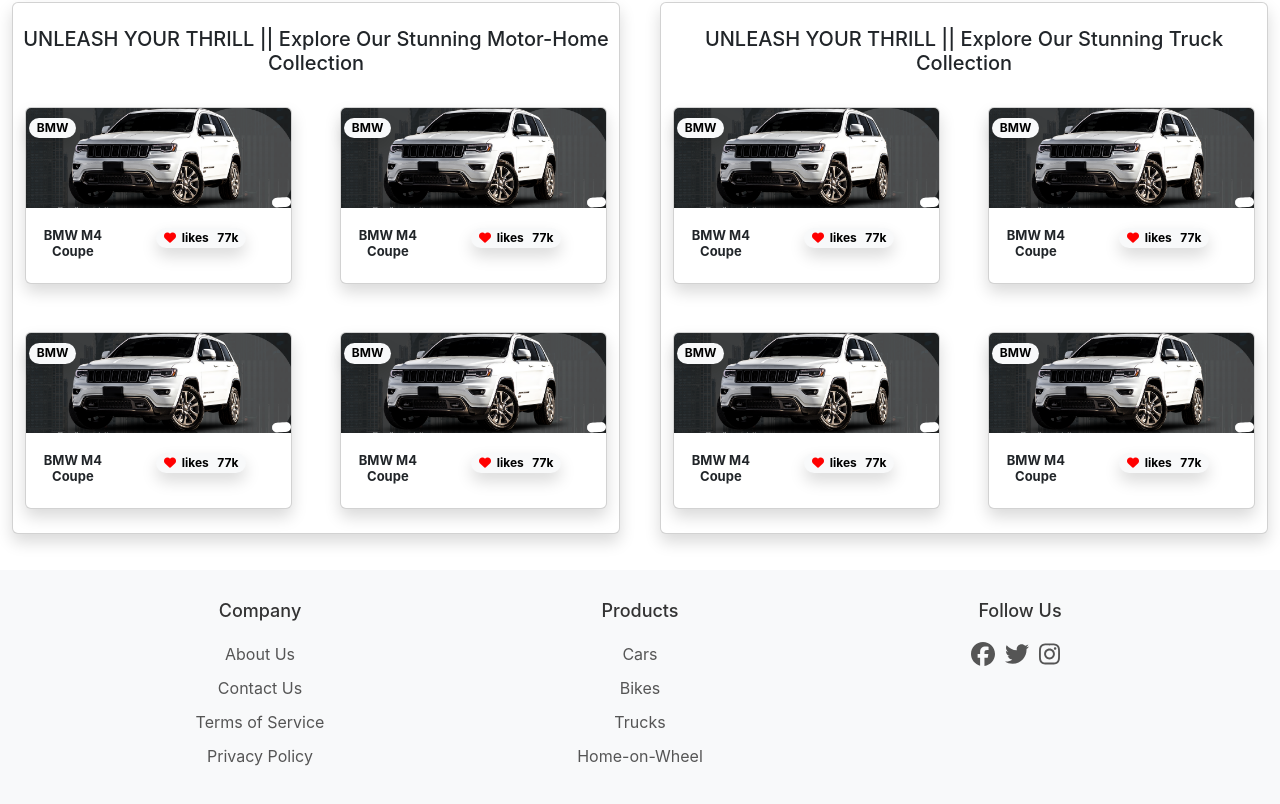
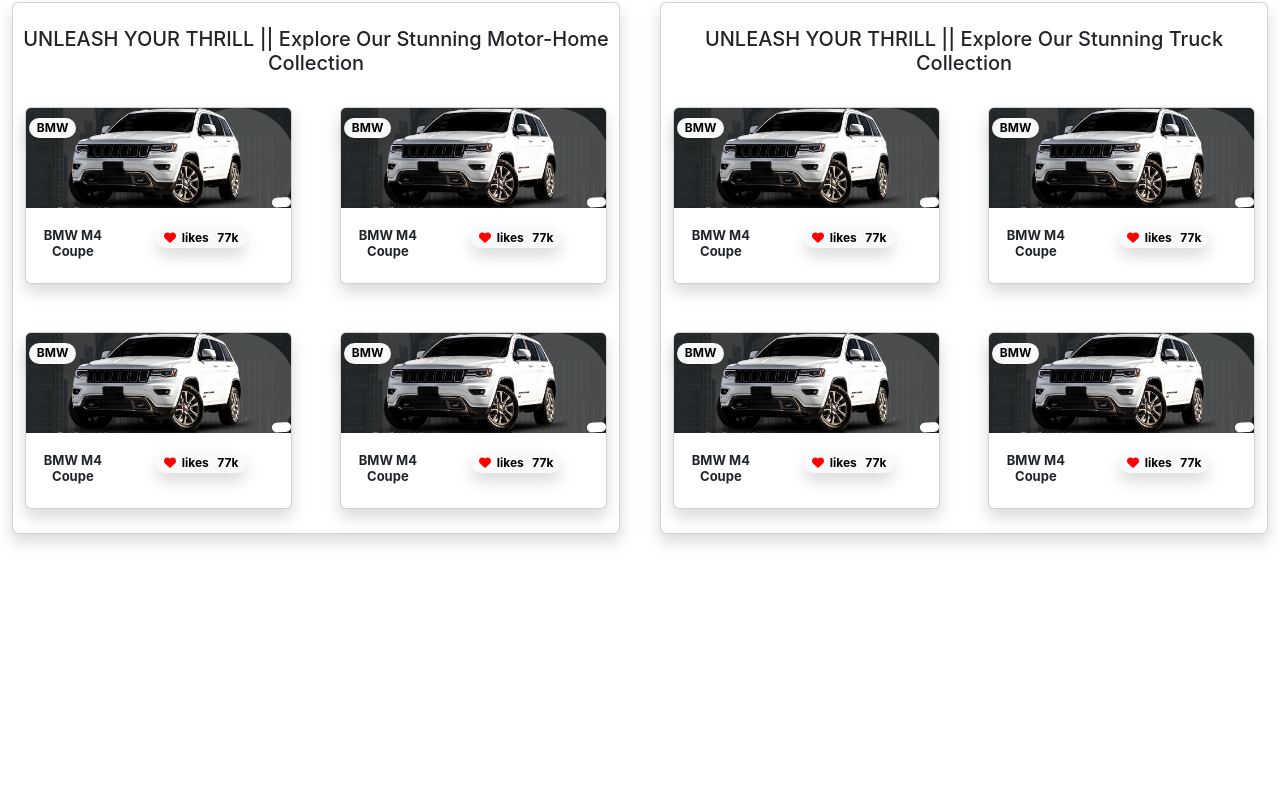
Before and after one commit to rahul399517/cruiselane_fe, a React (Create React App) app: page / in a window 1280 px wide. Shown: the part 1658-2462 px from the top of the page. After the commit the page ends 2228 px from the top, so only its background shows below. Built offline with nearby package versions, Linux system fonts and the light colour scheme.

Commit message:
error removed | footer

```diff
--- a/package.json
+++ b/package.json
@@ -3,8 +3,6 @@
   "version": "0.1.0",
   "private": true,
   "dependencies": {
-    "@fortawesome/free-brands-svg-icons": "^6.4.0",
-    "@fortawesome/react-fontawesome": "^0.2.0",
     "@testing-library/jest-dom": "^5.16.5",
     "@testing-library/react": "^13.4.0",
     "@testing-library/user-event": "^13.5.0",
--- a/src/App.js
+++ b/src/App.js
@@ -2,7 +2,6 @@
 import "./App.css";
 import HomePage from "./pages/home";
 import NavBar from "./component/navbar";
-import Footer from "./component/footer";
 
 function App() {
   return (
@@ -10,7 +9,6 @@
       <NavBar />
 
       <HomePage />
-      <Footer />
     </div>
   );
 }
--- a/src/component/footer.css
+++ /dev/null
@@ -1,29 +0,0 @@
-.footer {
-  background-color: #f8f9fa;
-  padding: 30px 0;
-  color: #555;
-}
-
-.footer h5 {
-  color: #333;
-  font-size: 18px;
-  margin-bottom: 20px;
-}
-
-.footer p {
-  margin-bottom: 10px;
-}
-
-.social-icons {
-  margin-top: 10px;
-}
-
-.icon-link {
-  color: #555;
-  font-size: 24px;
-  margin-right: 10px;
-}
-
-.icon-link:hover {
-  color: #333;
-}
--- a/src/component/footer.js
+++ /dev/null
@@ -1,50 +0,0 @@
-import "./footer.css";
-import React from "react";
-import { Container, Row, Col } from "react-bootstrap";
-import { FontAwesomeIcon } from "@fortawesome/react-fontawesome";
-import {
-  faFacebook,
-  faTwitter,
-  faInstagram,
-} from "@fortawesome/free-brands-svg-icons";
-
-const Footer = () => {
-  return (
-    <footer className="footer">
-      <Container>
-        <Row>
-          <Col md={4}>
-            <h5>Company</h5>
-            <p>About Us</p>
-            <p>Contact Us</p>
-            <p>Terms of Service</p>
-            <p>Privacy Policy</p>
-          </Col>
-          <Col md={4}>
-            <h5>Products</h5>
-            <p>Cars</p>
-            <p>Bikes</p>
-            <p>Trucks</p>
-            <p>Home-on-Wheel</p>
-          </Col>
-          <Col md={4}>
-            <h5>Follow Us</h5>
-            <div className="social-icons">
-              <a href="#" className="icon-link">
-                <FontAwesomeIcon icon={faFacebook} />
-              </a>
-              <a href="#" className="icon-link">
-                <FontAwesomeIcon icon={faTwitter} />
-              </a>
-              <a href="#" className="icon-link">
-                <FontAwesomeIcon icon={faInstagram} />
-              </a>
-            </div>
-          </Col>
-        </Row>
-      </Container>
-    </footer>
-  );
-};
-
-export default Footer;
```
Also changed, not shown: 1 other file (tests, documents, lock files or other folders).
